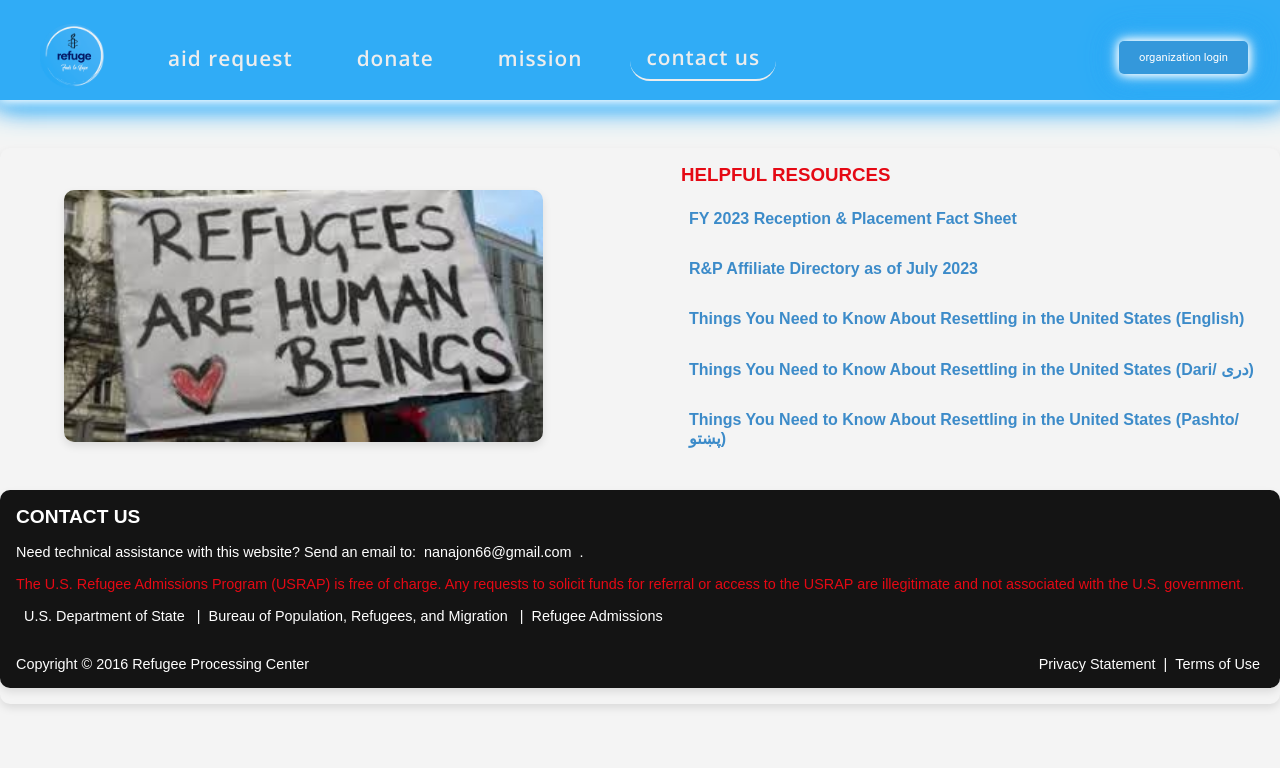
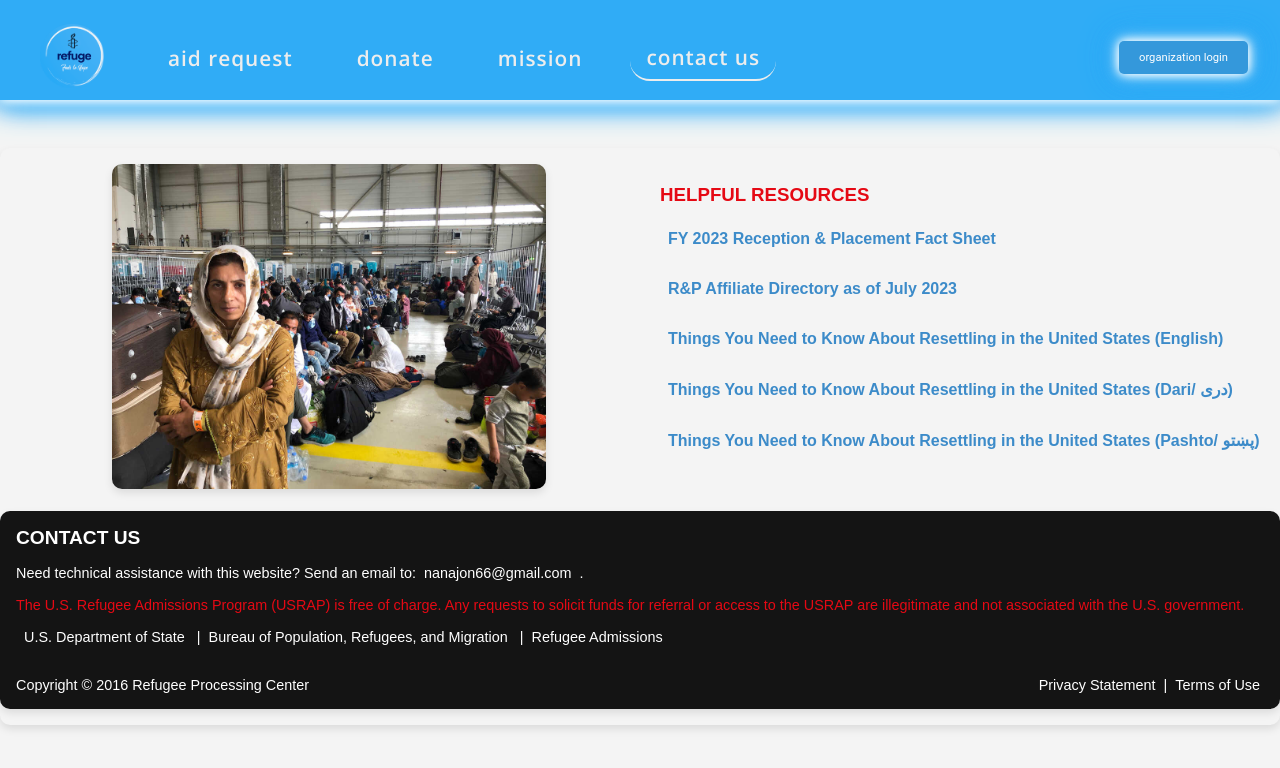
Before and after one commit to Refugee-Aid-Capstone/refugee-aid-fe, a React (Create React App) app: page /Contact in a window 1280 px wide. Shown: the top 768 px of the page. Built offline with nearby package versions, Linux system fonts and the light colour scheme.

Commit message:
feature: Add contact component files

```diff
--- a/src/Components/Contact/Contact.js
+++ b/src/Components/Contact/Contact.js
@@ -1,7 +1,7 @@
 import React from 'react';
 import '../Contact/Contact.scss'
-// import weAllHuman from '../../images/usa-custom.jpeg';
-import weAllHuman from '../../images/images.jpeg';
+import weAllHuman from '../../images/usa-custom.jpeg';
+// import weAllHuman from '../../images/images.jpeg';
 
 const ContactSection = () => {
     return (
--- a/src/Components/Contact/Contact.scss
+++ b/src/Components/Contact/Contact.scss
@@ -44,16 +44,16 @@ $font-stack: 'Arial', sans-serif;
             margin-right: 2rem;
 
             img {
-                width: 80%;
+                width: 70%;
                 border-radius: 10px;
                 box-shadow: 0 4px 8px rgba(0, 0, 0, 0.1);
-                margin-left: 4rem;
+                margin-left: 7rem;
             }
         }
 
         .right-side {
             flex: 1;
-            margin-left: 50px;
+            margin-left: 0.5rem;
             font-size: 1rem;
 
             .right-side h3 {
```
